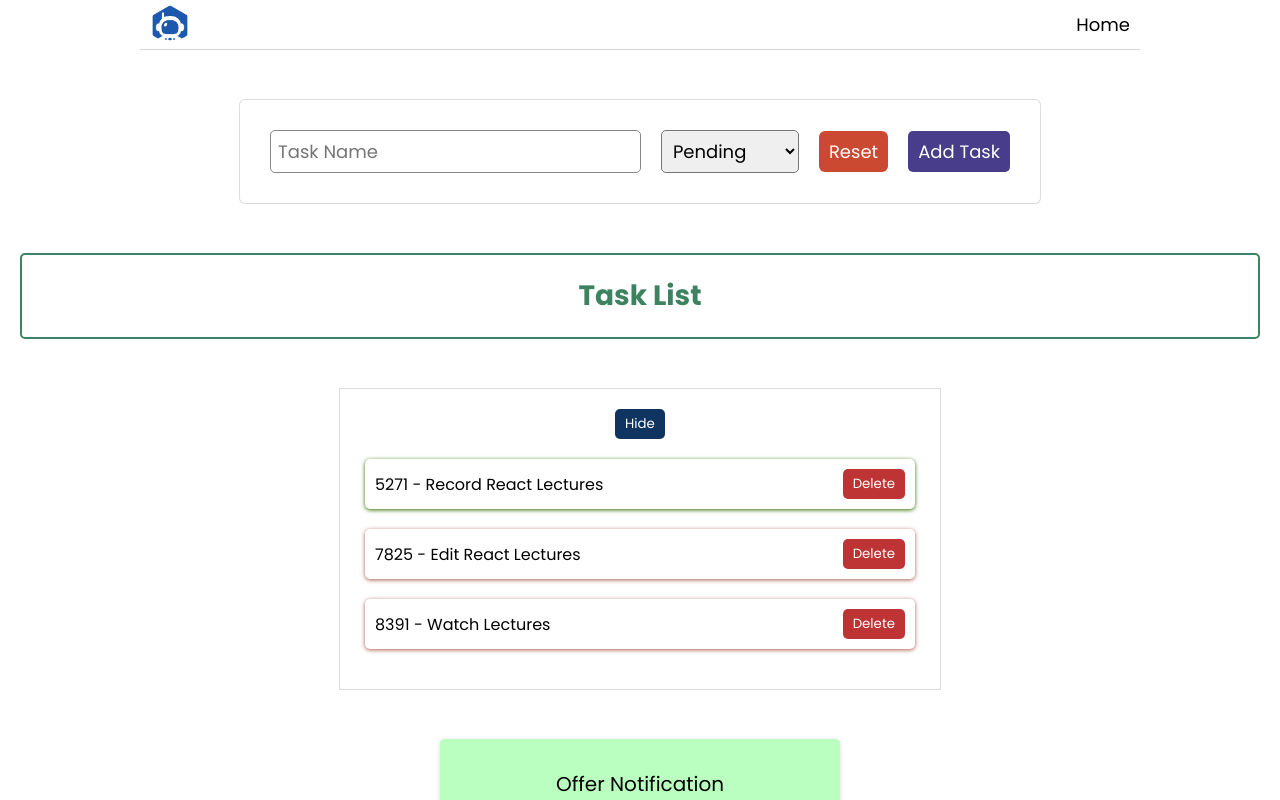
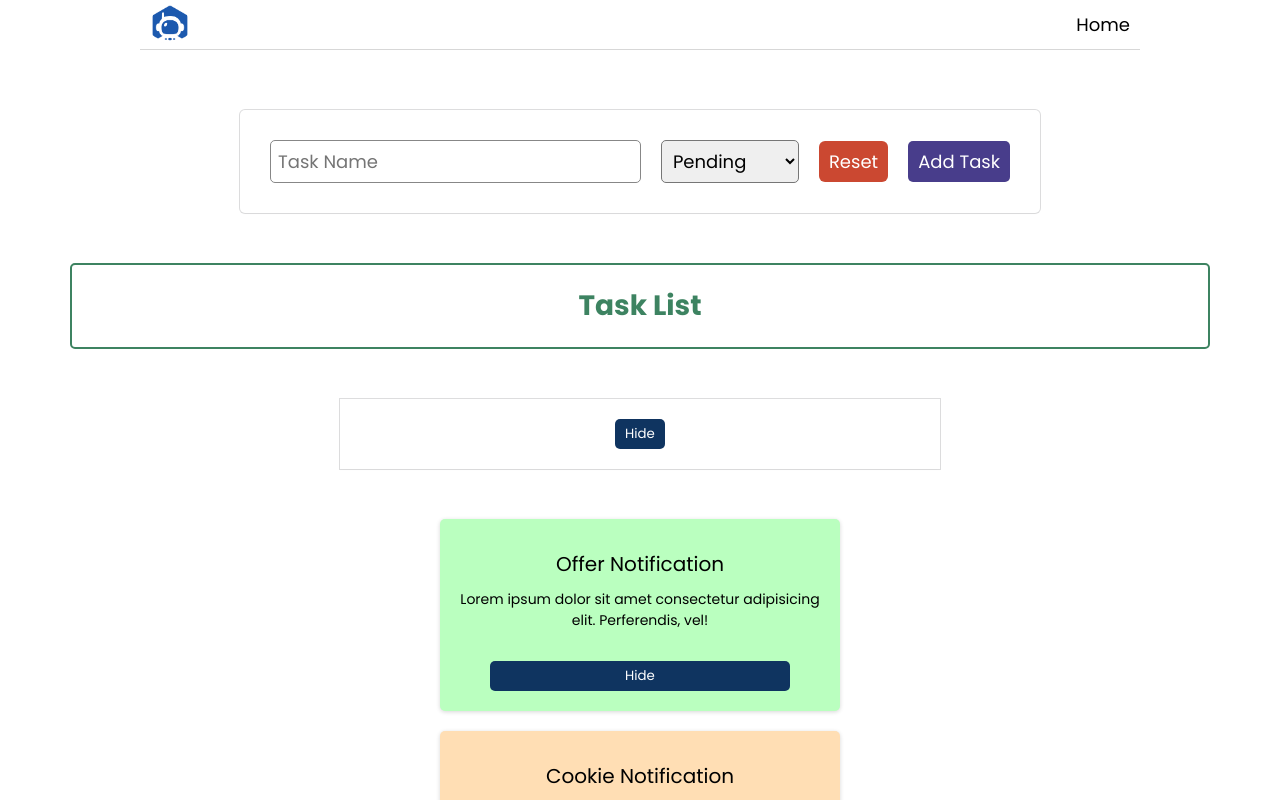
Before and after one commit to Dipesh-Gyawali/TaskMate, a React (Create React App) app: page / in a window 1280 px wide. Shown: the top 800 px of the page. Built offline with nearby package versions, Linux system fonts and the light colour scheme.

Commit message:
Add New Task

```diff
--- a/src/App.js
+++ b/src/App.js
@@ -2,16 +2,19 @@
 import { AddTask } from "./components/AddTask";
 import { TaskList } from "./components/TaskList";
 import { Footer } from "./components/Footer";
-
 import './App.css';
+import { useState } from "react";
 
 function App() {
+  const [tasks, setTasks] = useState([]);
 
   return (
     <div className="App">
       <Header />
-      <AddTask />
-      <TaskList />
+      <main>
+          <AddTask tasks={tasks} setTasks={setTasks} />
+          <TaskList tasks={tasks} setTasks={setTasks} />
+      </main>
       <Footer />
     </div>
   );
--- a/src/components/AddTask.js
+++ b/src/components/AddTask.js
@@ -2,7 +2,7 @@
 import "./AddTask.css";
 
 
-export const AddTask = () => {
+export const AddTask = ({tasks, setTasks}) => {
     const [taskValue, setTaskValue] = useState("");
     const [progress, setProgress] = useState(false);
 
@@ -12,6 +12,7 @@
 
     const handleReset = () => {
         setTaskValue("");
+        setProgress(false);
     }
 
     const handleSubmit = (event) => {
@@ -21,7 +22,7 @@
             name: taskValue,
             completed: Boolean(progress)
         }
-        console.log(task);
+        setTasks([...tasks, task]);
         handleReset();
     }
 
--- a/src/components/TaskList.js
+++ b/src/components/TaskList.js
@@ -3,12 +3,8 @@
 import { BoxCard } from './BoxCard';
 import "./TaskList.css";
 
-export const TaskList = () => {
-    const [tasks, setTasks] = useState([
-        {id: 5271, name: "Record React Lectures", completed: true},
-        {id: 7825, name: "Edit React Lectures", completed: false},
-        {id: 8391, name: "Watch Lectures", completed: false}
-    ]);
+export const TaskList = ({tasks, setTasks}) => {
+
     const [show, setShow] = useState(true);
     const styles = {
         color: show ? "#3D8361" : "#be3434",
```
